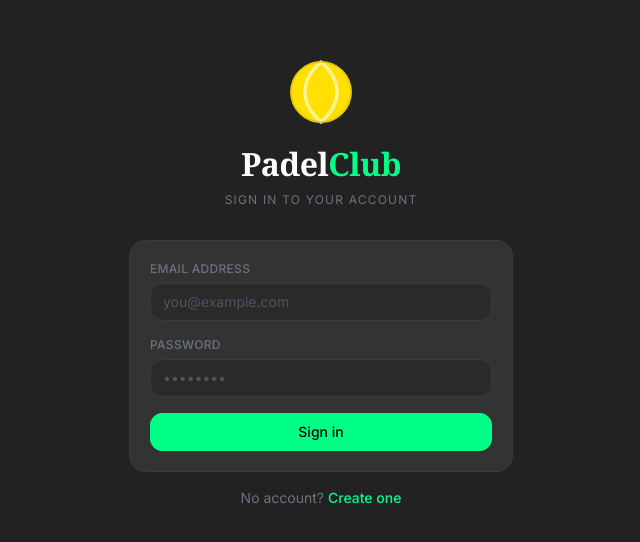
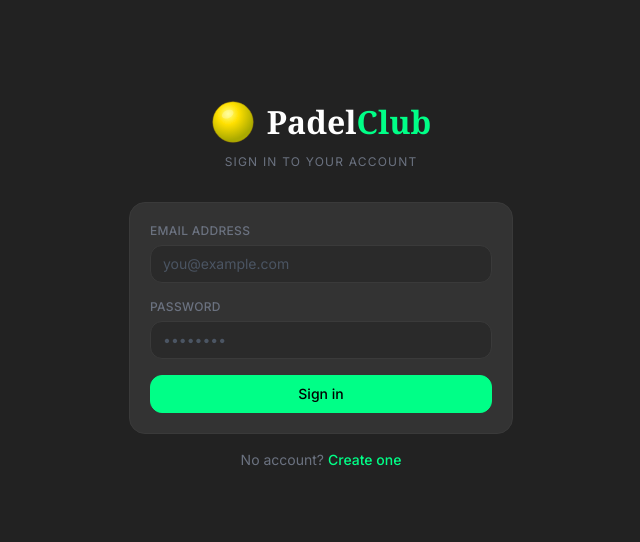
Before and after one commit to mallax888/padelclub, a Next.js app: page /auth/login in a window 1280 px wide. Shown: the part 116-658 px from the top of the page, without its empty margins (319-959 px from the left). Built offline with nearby package versions, Linux system fonts and the light colour scheme; no server answers.

Commit message:
clean yellow ball logo on login

```diff
--- a/app/auth/login/page.tsx
+++ b/app/auth/login/page.tsx
@@ -34,16 +34,26 @@ export default function LoginPage() {
         {/* Logo */}
         <div className="text-center mb-8">
           {/* Tennis ball SVG */}
-          <div className="flex justify-center mb-4">
-            <svg width="64" height="64" viewBox="0 0 64 64">
-              <circle cx="32" cy="32" r="30" fill="#FFE000" stroke="#E6C800" strokeWidth="1.5"/>
-              <path d="M32 2 Q48 16 48 32 Q48 48 32 62" fill="none" stroke="#fff" strokeWidth="3.5" strokeLinecap="round" opacity="0.6"/>
-              <path d="M32 2 Q16 16 16 32 Q16 48 32 62" fill="none" stroke="#fff" strokeWidth="3.5" strokeLinecap="round" opacity="0.6"/>
-              <circle cx="32" cy="32" r="30" fill="none" stroke="#E6C800" strokeWidth="1.5"/>
+          <div className="flex items-center justify-center gap-3 mb-2">
+            <svg width="44" height="44" viewBox="0 0 100 100">
+              <defs>
+                <radialGradient id="ball" cx="38%" cy="30%" r="65%">
+                  <stop offset="0%" stopColor="#FFFF80"/>
+                  <stop offset="40%" stopColor="#FFE000"/>
+                  <stop offset="100%" stopColor="#AAAA00"/>
+                </radialGradient>
+                <filter id="fuzz">
+                  <feTurbulence type="fractalNoise" baseFrequency="0.9" numOctaves="4" result="n"/>
+                  <feDisplacementMap in="SourceGraphic" in2="n" scale="2" xChannelSelector="R" yChannelSelector="G"/>
+                </filter>
+              </defs>
+              <circle cx="50" cy="50" r="46" fill="url(#ball)" filter="url(#fuzz)"/>
+              <ellipse cx="38" cy="32" rx="14" ry="9" fill="white" opacity="0.25" transform="rotate(-25 38 32)"/>
+              <circle cx="50" cy="50" r="46" fill="none" stroke="#AA8800" strokeWidth="1"/>
             </svg>
-          </div>
-          <div className="mb-1" style={{fontFamily:'Georgia,serif',fontSize:32,fontWeight:700,letterSpacing:'-0.5px',color:'#fff'}}>
-            Padel<span style={{color:'#00FF87'}}>Club</span>
+            <div style={{fontFamily:'Georgia,serif',fontSize:32,fontWeight:700,color:'#fff'}}>
+              Padel<span style={{color:'#00FF87'}}>Club</span>
+            </div>
           </div>
           <p className="text-xs text-gray-500 tracking-widest uppercase">Sign in to your account</p>
         </div>
```
